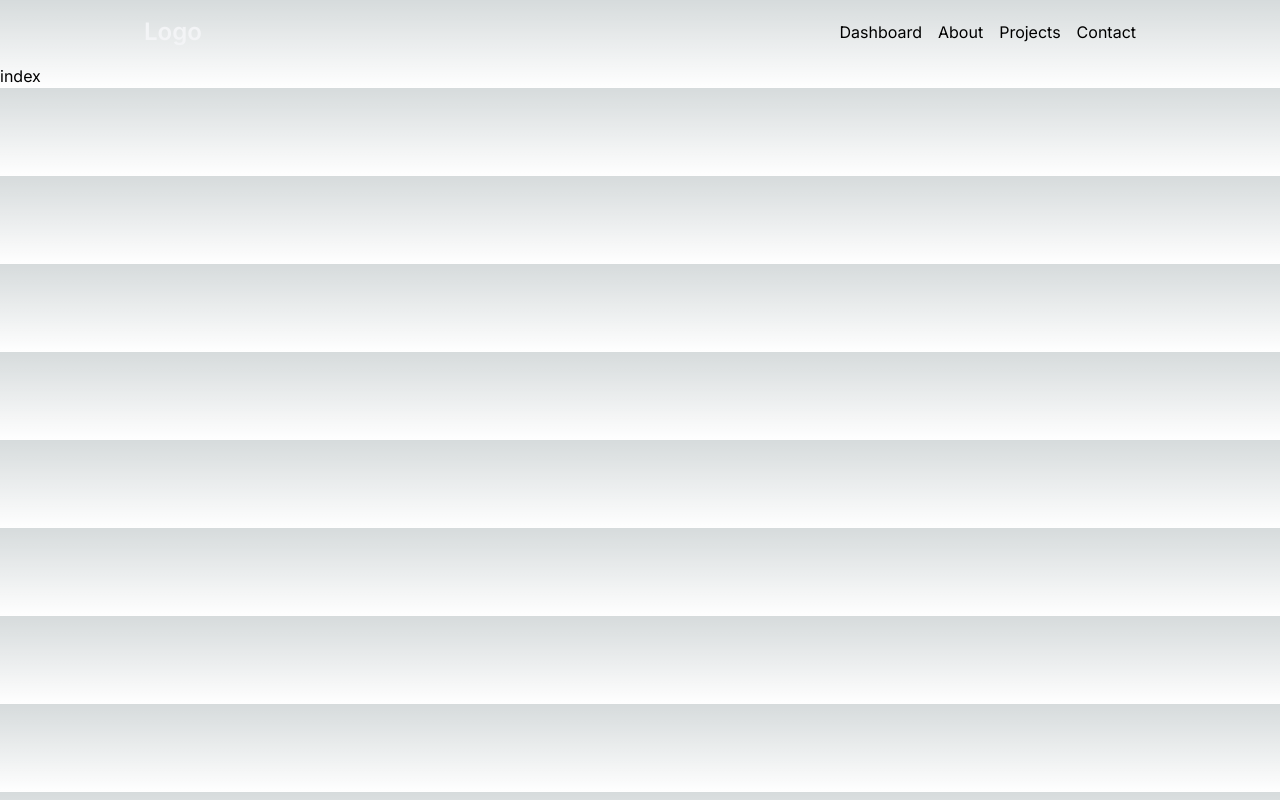
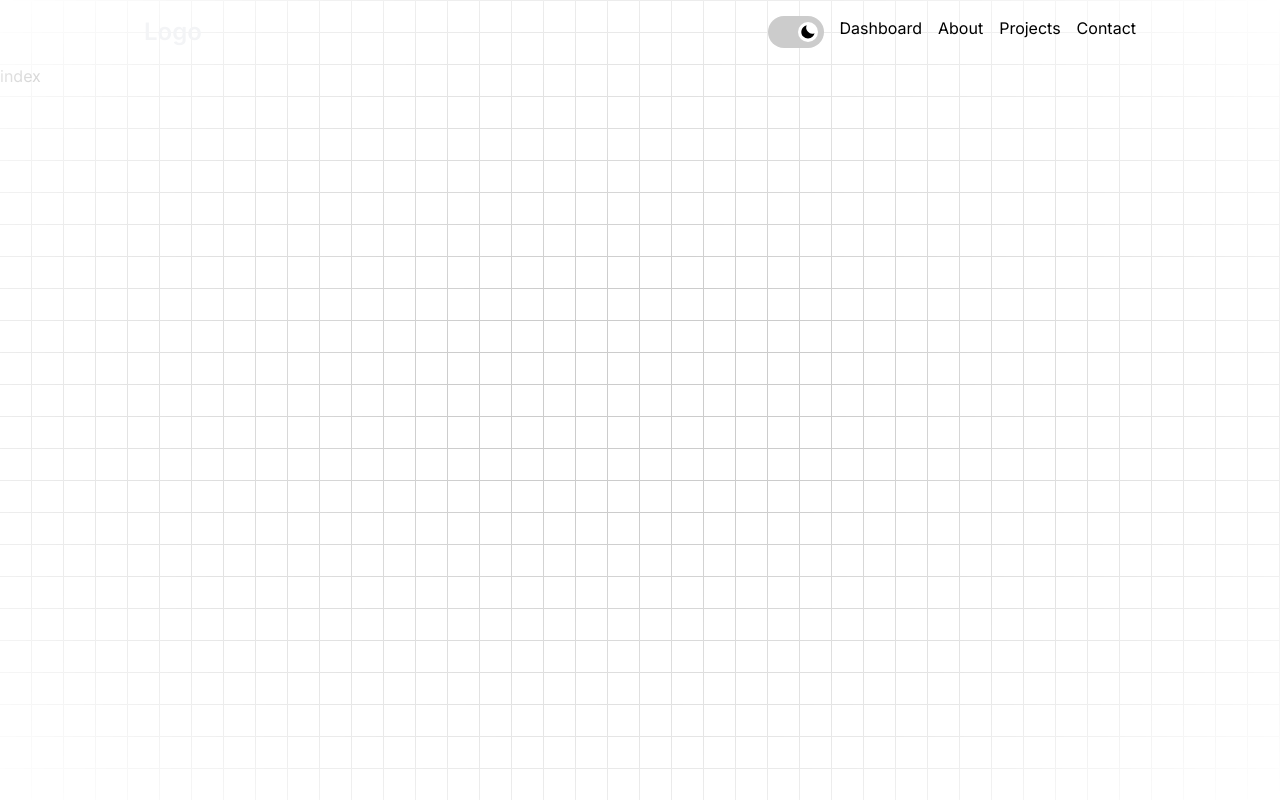
Before and after one commit to pratham5368/FlexUI, a Next.js app: page / in a window 1280 px wide. Built offline with nearby package versions, Linux system fonts and the light colour scheme.

Commit message:
updated dark theme

```diff
--- a/package.json
+++ b/package.json
@@ -11,9 +11,12 @@
   "dependencies": {
     "clsx": "^2.1.0",
     "framer-motion": "^11.0.8",
+    "mini-svg-data-uri": "^1.4.4",
     "next": "14.1.3",
+    "next-themes": "^0.2.1",
     "react": "^18",
     "react-dom": "^18",
+    "react-icons": "^5.0.1",
     "tailwind-merge": "^2.2.1"
   },
   "devDependencies": {
--- a/src/app/layout.tsx
+++ b/src/app/layout.tsx
@@ -1,22 +1,39 @@
-import type { Metadata } from "next";
-import { Inter } from "next/font/google";
-import "./globals.css";
+import './globals.css'
 
-const inter = Inter({ subsets: ["latin"] });
+import type { Metadata } from 'next'
+
+import { Inter } from 'next/font/google'
+
+import ThemeProvider from './provider'
+
+const inter = Inter({ subsets: ['latin'] })
 
 export const metadata: Metadata = {
-  title: "Create Next App",
-  description: "Generated by create next app",
-};
+
+title: 'Create Next App',
+
+description: 'Generated by create next app',
+
+}
 
 export default function RootLayout({
-  children,
-}: Readonly<{
-  children: React.ReactNode;
-}>) {
-  return (
-    <html lang="en">
-      <body className={inter.className}>{children}</body>
-    </html>
-  );
-}
+
+children,
+
+}: {
+
+children: React.ReactNode
+
+}) {
+
+return (
+
+<html lang="en">
+    <body className={inter.className}>
+        <ThemeProvider attribute="class" defaultTheme="system" enableSystem >
+            {children}
+        </ThemeProvider>
+    </body>
+</html>
+
+)}
--- a/src/app/page.tsx
+++ b/src/app/page.tsx
@@ -2,9 +2,14 @@ import Image from "next/image";
 import Navbar from "../components/Navbar";
 import Header from "../components/Header";
 
+
 export default function Home() {
   return (
-    <div>
+    <div className="h-[50rem] w-full dark:bg-black bg-white  dark:bg-grid-white/[0.2] bg-grid-black/[0.2]  ">
+      {/* Radial gradient for the container to give a faded look */}
+      <div className="absolute pointer-events-none inset-0 flex items-center justify-center dark:bg-black bg-white [mask-image:radial-gradient(ellipse_at_center,transparent_20%,black)]"></div>
+
+
       <Header/>
       <Navbar/>
     </div>
--- /dev/null
+++ b/src/app/provider.tsx
@@ -0,0 +1,16 @@
+
+"use client";
+
+import { ThemeProvider as NextThemesProvider } from "next-themes";
+
+import { type ThemeProviderProps } from "next-themes/dist/types";
+
+
+
+const ThemeProvider = ({ children, ...props }: ThemeProviderProps) => {
+
+return <NextThemesProvider {...props}>{children}</NextThemesProvider>;
+
+};
+
+export default ThemeProvider;
--- a/src/components/Header/index.tsx
+++ b/src/components/Header/index.tsx
@@ -1,4 +1,6 @@
 import React from 'react'
+import ThemeSwitch from '../ThemeSwitch';
+
 
 function index() {
   return (
@@ -7,6 +9,7 @@ function index() {
      <div className="flex items-center justify-between h-16">
       <span className="text-2xl text-gray-100 font-semibold">Logo</span>
       <div className="flex space-x-4 text-white-100">
+        <ThemeSwitch />
         <a href="#">Dashboard</a>
         <a href="#">About</a>
         <a href="#">Projects</a>
--- /dev/null
+++ b/src/components/ThemeSwitch/index.tsx
@@ -0,0 +1,41 @@
+// /components/ThemeSwitch/index.tsx
+
+"use client"
+
+import { PiSunDimFill } from 'react-icons/pi'
+import { BiSolidMoon } from 'react-icons/bi'
+import { useTheme } from 'next-themes';
+
+
+
+const ThemeSwitch: React.FC = () => {
+
+    const { theme, setTheme } = useTheme();
+
+    const toggleTheme = () => {
+        setTheme(theme === "light" ? "dark" : "light");
+    };
+
+    const isActive = theme === "light";
+
+    const switchClasses = `flex items-center justify-center w-5 h-5 text-dark bg-white rounded-full transform ${
+
+    isActive ? 'translate-x-0' : 'translate-x-6'
+
+    } transition-transform duration-500 ease-in-out`;
+
+return (
+
+<div className="relative w-14 h-8 rounded-full p-1.5 cursor-pointer bg-[#ccc]" onClick={toggleTheme}>
+
+    <button className={switchClasses}>
+
+    {isActive ? <PiSunDimFill size={12} /> : <BiSolidMoon />}
+
+    </button>
+
+</div>
+
+)};
+
+export default ThemeSwitch;
--- /dev/null
+++ b/src/components/utlis/cn.ts
@@ -0,0 +1,6 @@
+import { ClassValue, clsx } from "clsx";
+import { twMerge } from "tailwind-merge";
+
+export function cn(...inputs: ClassValue[]) {
+  return twMerge(clsx(inputs));
+}
--- a/tailwind.config.ts
+++ b/tailwind.config.ts
@@ -1,20 +1,53 @@
-import type { Config } from "tailwindcss";
+const defaultTheme = require("tailwindcss/defaultTheme");
 
-const config: Config = {
-  content: [
-    "./src/pages/**/*.{js,ts,jsx,tsx,mdx}",
-    "./src/components/**/*.{js,ts,jsx,tsx,mdx}",
-    "./src/app/**/*.{js,ts,jsx,tsx,mdx}",
+const svgToDataUri = require("mini-svg-data-uri");
+
+const colors = require("tailwindcss/colors");
+const {
+  default: flattenColorPalette,
+} = require("tailwindcss/lib/util/flattenColorPalette");
+
+/** @type {import('tailwindcss').Config} */
+module.exports = {
+  content: ["./src/**/*.{ts,tsx}"],
+  darkMode: "class",
+  theme: {
+    // rest of the code
+  },
+  plugins: [
+    addVariablesForColors,
+    function ({ matchUtilities, theme }: any) {
+      matchUtilities(
+        {
+          "bg-grid": (value: any) => ({
+            backgroundImage: `url("${svgToDataUri(
+              `<svg xmlns="http://www.w3.org/2000/svg" viewBox="0 0 32 32" width="32" height="32" fill="none" stroke="${value}"><path d="M0 .5H31.5V32"/></svg>`
+            )}")`,
+          }),
+          "bg-grid-small": (value: any) => ({
+            backgroundImage: `url("${svgToDataUri(
+              `<svg xmlns="http://www.w3.org/2000/svg" viewBox="0 0 32 32" width="8" height="8" fill="none" stroke="${value}"><path d="M0 .5H31.5V32"/></svg>`
+            )}")`,
+          }),
+          "bg-dot": (value: any) => ({
+            backgroundImage: `url("${svgToDataUri(
+              `<svg xmlns="http://www.w3.org/2000/svg" viewBox="0 0 32 32" width="16" height="16" fill="none"><circle fill="${value}" id="pattern-circle" cx="10" cy="10" r="1.6257413380501518"></circle></svg>`
+            )}")`,
+          }),
+        },
+        { values: flattenColorPalette(theme("backgroundColor")), type: "color" }
+      );
+    },
   ],
-  theme: {
-    extend: {
-      backgroundImage: {
-        "gradient-radial": "radial-gradient(var(--tw-gradient-stops))",
-        "gradient-conic":
-          "conic-gradient(from 180deg at 50% 50%, var(--tw-gradient-stops))",
-      },
-    },
-  },
-  plugins: [],
 };
-export default config;
+
+function addVariablesForColors({ addBase, theme }: any) {
+  let allColors = flattenColorPalette(theme("colors"));
+  let newVars = Object.fromEntries(
+    Object.entries(allColors).map(([key, val]) => [`--${key}`, val])
+  );
+
+  addBase({
+    ":root": newVars,
+  });
+}
```
Also changed, not shown: 1 other file (tests, documents, lock files or other folders).
